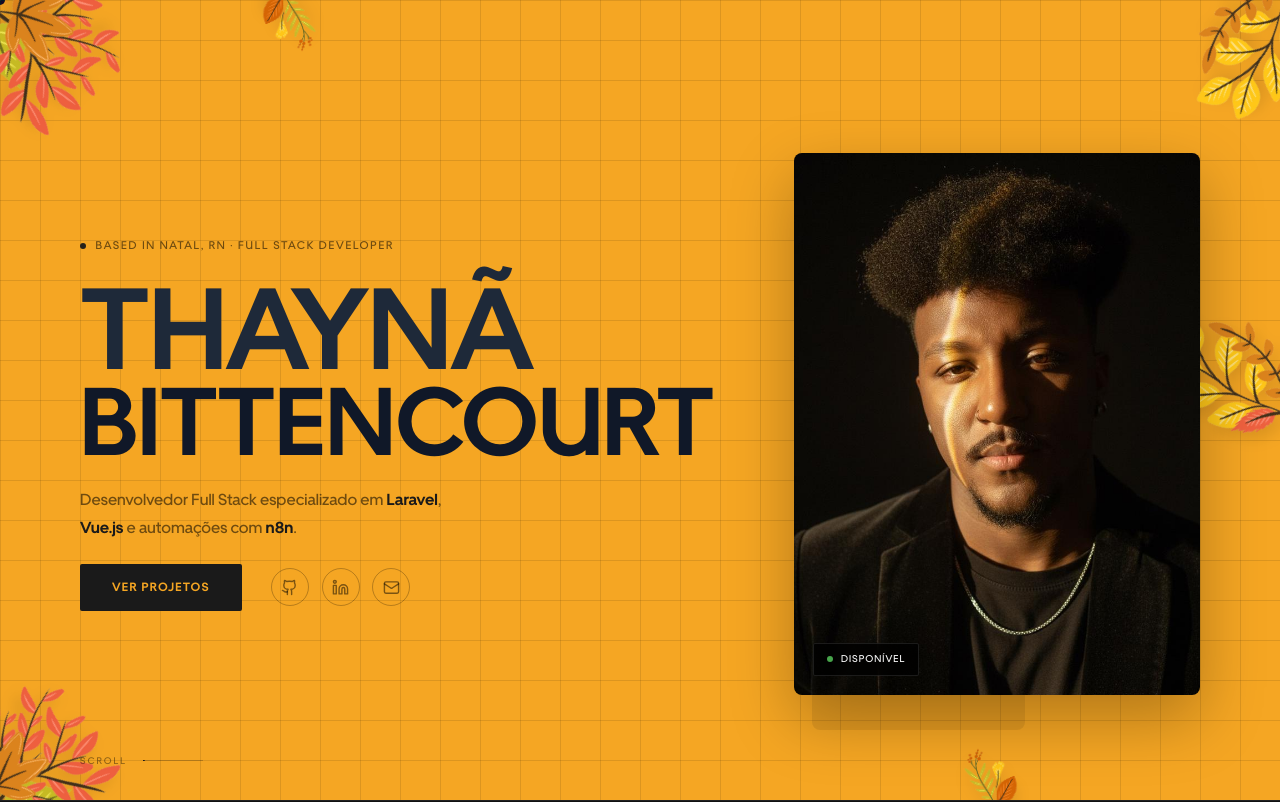
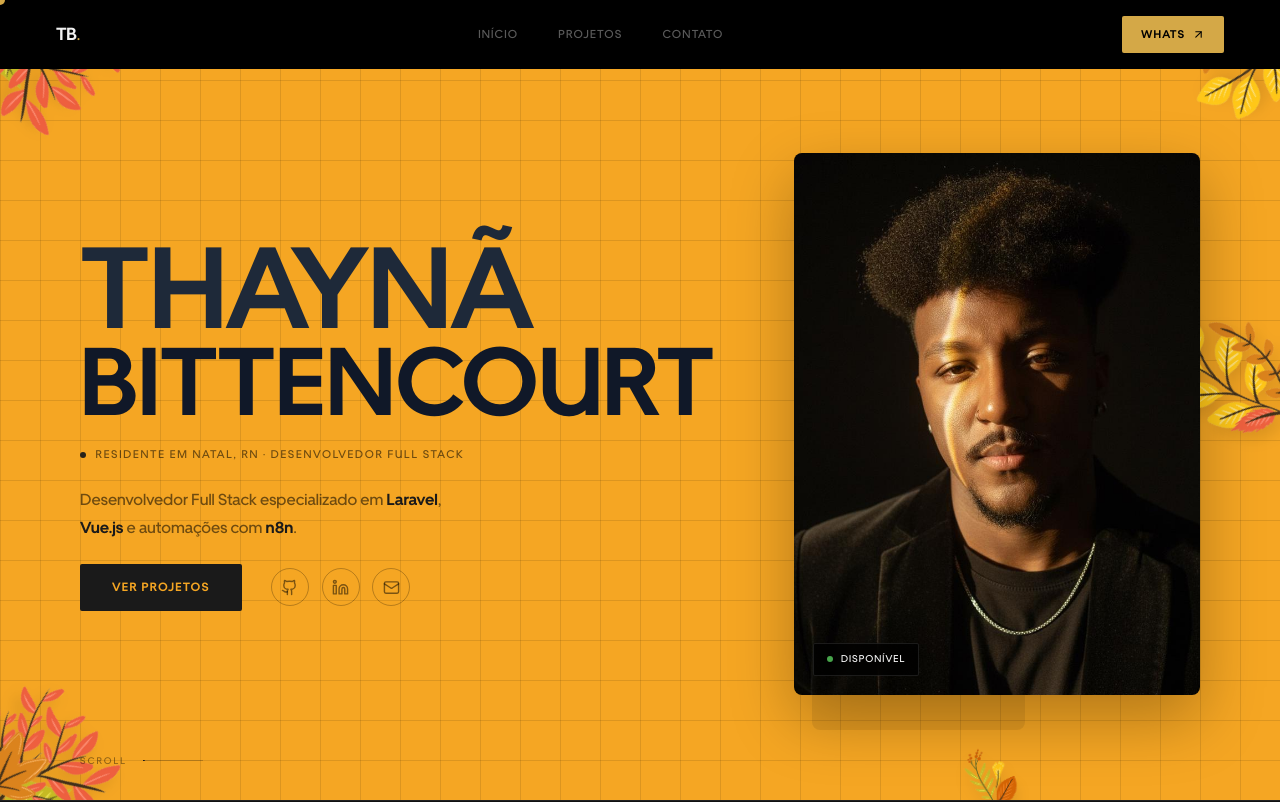
Before and after one commit to ThaynaBittencourt/thayna-2025, a Vue app: page / in a window 1280 px wide. Shown: the top 802 px of the page. Built offline with nearby package versions, Linux system fonts and the light colour scheme.

Commit message:
traduzindo texto

```diff
--- a/src/components/HomeWeb.vue
+++ b/src/components/HomeWeb.vue
@@ -358,17 +358,21 @@ onUnmounted(() => {
     </div>
 
     <!-- Navbar -->
-    <!-- <nav class="site-nav">
+    <nav class="site-nav">
       <div class="nav-logo">TB<span class="nav-dot">.</span></div>
       <div class="nav-links">
         <a href="#hero" class="nav-link">Início</a>
         <a href="#projetos" class="nav-link">Projetos</a>
         <a href="#contato" class="nav-link">Contato</a>
       </div>
-      <a href="mailto:contato@exemplo.com" class="nav-cta">
-        Hire me <ArrowUpRight :size="13" />
+      <a
+        href="https://wa.me/5584996839198?text=Olá%20Thaynã%2C%20vim%20pelo%20seu%20portfolio!"
+        target="_blank"
+        class="nav-cta"
+      >
+        Whats <ArrowUpRight :size="13" />
       </a>
-    </nav> -->
+    </nav>
 
     <!-- ══════════════════════════════
          HERO  (fundo âmbar)
@@ -417,17 +421,17 @@ onUnmounted(() => {
       <div class="hero-grid">
         <!-- Texto -->
         <div class="hero-text">
-          <div class="hero-tag hero-line">
-            <span class="dot"></span> Based in Natal, RN · Full Stack Developer
-          </div>
           <h1 class="hero-heading">
             <span class="hero-line hero-name-1 font-ubermove-bold text-gray-800"
-              >Thaynã</span
+            >Thaynã</span
             >
             <span class="hero-line hero-name-2 font-ubermove-bold text-gray-900"
-              >Bittencourt</span
+            >Bittencourt</span
             >
           </h1>
+          <div class="hero-tag hero-line">
+            <span class="dot"></span> Residente em Natal, RN · Desenvolvedor Full Stack
+          </div>
           <p class="hero-desc hero-line">
             Desenvolvedor Full Stack especializado em
             <em>Laravel</em>, <em>Vue.js</em> e automações com <em>n8n</em>.
@@ -842,6 +846,7 @@ onUnmounted(() => {
    NAVBAR
 ══════════════════════════════════════ */
 .site-nav {
+  background-color: #000000;
   position: fixed;
   top: 0;
   left: 0;
@@ -850,7 +855,7 @@ onUnmounted(() => {
   display: flex;
   align-items: center;
   justify-content: space-between;
-  padding: 1.4rem 2.5rem;
+  padding: 1rem 3.5rem;
   opacity: 0;
   transform: translateY(-20px);
   transition:
```
